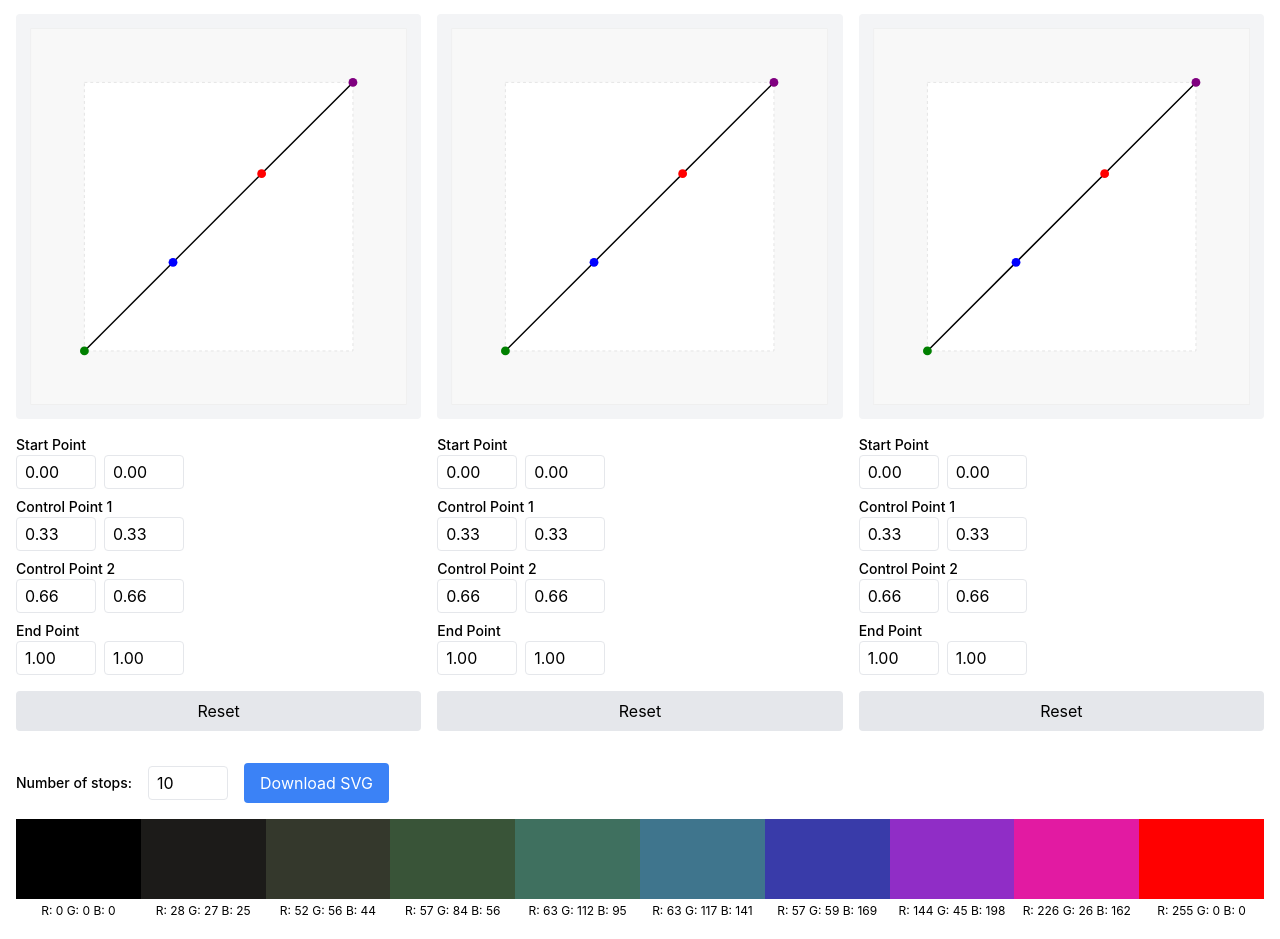
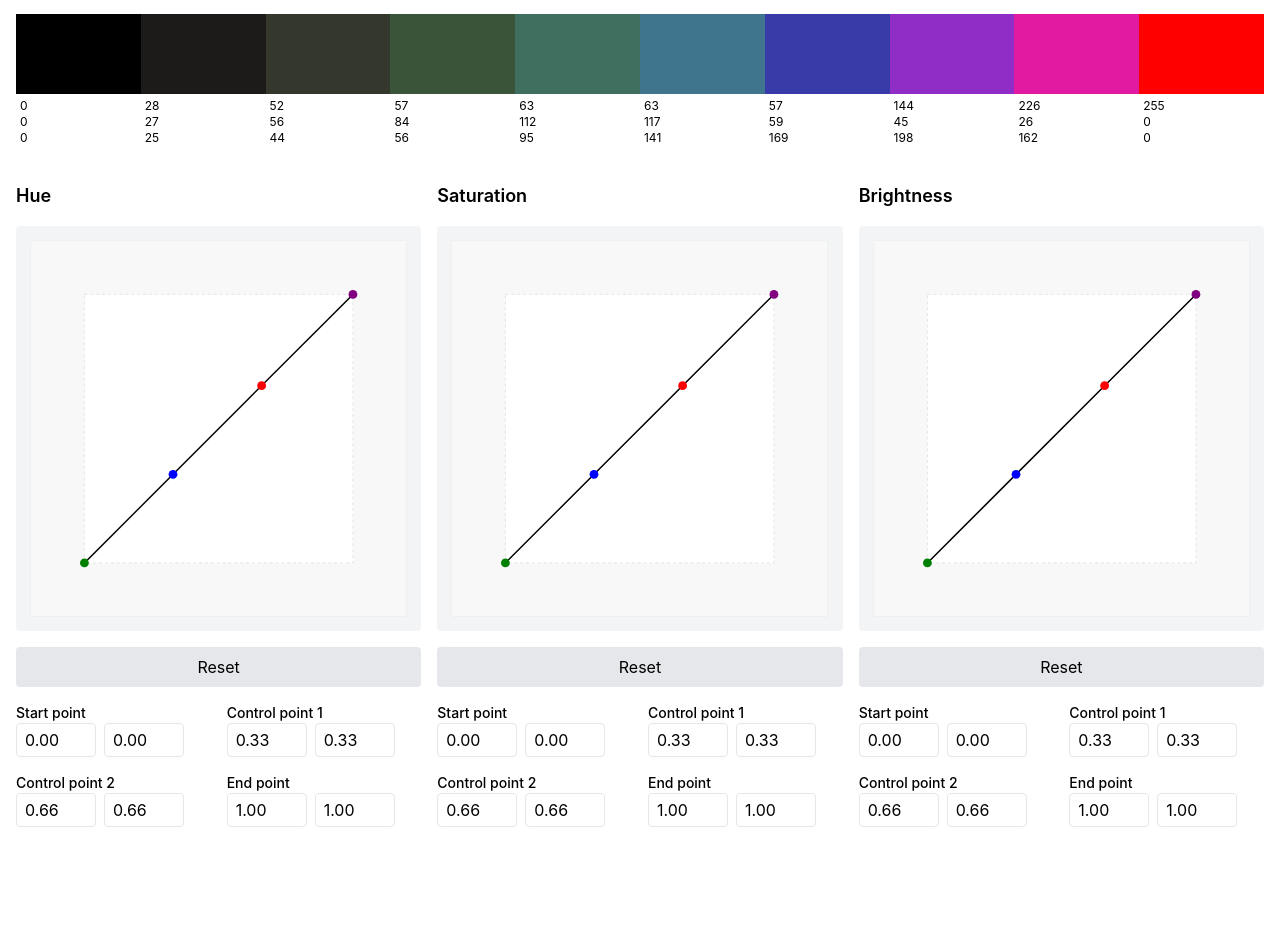
Before and after one commit to jmstach/colourtool, a React (Create React App) app: page / in a window 1280 px wide. Shown: the part 110-1049 px from the top of the page. After the commit the page ends 953 px from the top, so only its background shows below. Built offline with nearby package versions, Linux system fonts and the light colour scheme.

Commit message:
Enhance colour tool with advanced interpolation and preview features

```diff
--- a/package.json
+++ b/package.json
@@ -3,6 +3,7 @@
   "version": "0.1.0",
   "private": true,
   "dependencies": {
+    "@radix-ui/react-tooltip": "^1.1.7",
     "cra-template": "1.2.0",
     "react": "^19.0.0",
     "react-dom": "^19.0.0",
--- a/src/App.js
+++ b/src/App.js
@@ -76,7 +76,7 @@ const App = () => {
   });
 
   const [startColor, setStartColor] = useState('#000000');
-  const [endColor, setEndColor] = useState('#ffffff');
+  const [endColor, setEndColor] = useState('#ff0000');
   const [numStops, setNumStops] = useState(10);
 
   const hsbToRgb = (h, s, v) => {
@@ -169,7 +169,7 @@ const App = () => {
               type="color"
               value={startColor}
               onChange={(e) => handleColorChange(true, e.target.value)}
-              className="w-20 h-8"
+              className="w-20 h-8 border border-black"
             />
           </div>
           <div className="flex items-center gap-2">
@@ -178,10 +178,20 @@ const App = () => {
               type="color"
               value={endColor}
               onChange={(e) => handleColorChange(false, e.target.value)}
-              className="w-20 h-8"
+              className="w-20 h-8 border border-black"
             />
           </div>
         </div>
+
+        <ColourPreview
+  curves={curves}
+  numStops={numStops}
+  onNumStopsChange={setNumStops}
+  startColor={startColor}
+  endColor={endColor}
+/>
+
+
         <div className="grid grid-cols-1 md:grid-cols-3 gap-4">
           <CurveEditor
             type="hue"
@@ -199,11 +209,7 @@ const App = () => {
             onChange={(newCurve) => handleCurveChange('brightness', newCurve)}
           />
         </div>
-        <ColourPreview
-          curves={curves}
-          numStops={numStops}
-          onNumStopsChange={setNumStops}
-        />
+
       </div>
     </div>
   );
--- a/src/color-swatch.js
+++ b/src/color-swatch.js
@@ -11,7 +11,7 @@ const ColorSwatch = ({ color }) => {
         className="h-20 w-full"
         style={{ backgroundColor: rgbString }}
       />
-      <div className="text-xs p-1 text-center overflow-hidden">
+      <div className="text-xs p-1 text-left overflow-hidden">
         {`R: ${r} G: ${g} B: ${b}`}
       </div>
     </div>
--- a/src/colour-preview.js
+++ b/src/colour-preview.js
@@ -1,115 +1,146 @@
 // ColourPreview.jsx
-import React, { useMemo } from 'react';
-import ColorSwatch from './color-swatch';
+import React from 'react';
 
-const ColourPreview = ({ curves, numStops, onNumStopsChange }) => {
-  const calculateBezierPoint = (t, p0, p1, p2, p3) => {
+const bezierInterpolation = (start, p1, p2, end, t) => {
   const u = 1 - t;
   const tt = t * t;
   const uu = u * u;
   const uuu = uu * u;
   const ttt = tt * t;
 
-    return uuu * p0 + 3 * uu * t * p1 + 3 * u * tt * p2 + ttt * p3;
+  return (
+    uuu * start +
+    3 * uu * t * p1 +
+    3 * u * tt * p2 +
+    ttt * end
+  );
 };
 
-  const calculateCurvePoint = (t, curve) => {
-    const x = calculateBezierPoint(t, curve.start.x, curve.p1.x, curve.p2.x, curve.end.x);
-    const y = calculateBezierPoint(t, curve.start.y, curve.p1.y, curve.p2.y, curve.end.y);
-    return y; // We use the y value as this represents the actual value in the range [0,1]
-  };
+const interpolateColor = (startRgb, endRgb, curves, t) => {
+  const h = bezierInterpolation(
+    curves.hue.start.y,
+    curves.hue.p1.y,
+    curves.hue.p2.y,
+    curves.hue.end.y,
+    t
+  );
 
-  const hsbToRgb = (h, s, b) => {
-    h = ((h % 1) + 1) % 1; // Normalize hue to [0, 1]
+  const s = bezierInterpolation(
+    curves.saturation.start.y,
+    curves.saturation.p1.y,
+    curves.saturation.p2.y,
+    curves.saturation.end.y,
+    t
+  );
+
+  const v = bezierInterpolation(
+    curves.brightness.start.y,
+    curves.brightness.p1.y,
+    curves.brightness.p2.y,
+    curves.brightness.end.y,
+    t
+  );
 
   const i = Math.floor(h * 6);
   const f = h * 6 - i;
-    const p = b * (1 - s);
-    const q = b * (1 - f * s);
-    const t = b * (1 - (1 - f) * s);
+  const p = v * (1 - s);
+  const q = v * (1 - f * s);
+  const t_ = v * (1 - (1 - f) * s);
 
-    let r, g, b_;
-
+  let r, g, b;
   switch (i % 6) {
-      case 0: r = b; g = t; b_ = p; break;
-      case 1: r = q; g = b; b_ = p; break;
-      case 2: r = p; g = b; b_ = t; break;
-      case 3: r = p; g = q; b_ = b; break;
-      case 4: r = t; g = p; b_ = b; break;
-      case 5: r = b; g = p; b_ = q; break;
-      default: r = 0; g = 0; b_ = 0;
+    case 0: r = v; g = t_; b = p; break;
+    case 1: r = q; g = v; b = p; break;
+    case 2: r = p; g = v; b = t_; break;
+    case 3: r = p; g = q; b = v; break;
+    case 4: r = t_; g = p; b = v; break;
+    case 5: r = v; g = p; b = q; break;
+    default: r = 0; g = 0; b = 0;
   }
 
   return {
     r: Math.round(r * 255),
     g: Math.round(g * 255),
-      b: Math.round(b_ * 255)
+    b: Math.round(b * 255)
   };
 };
 
-  const colors = useMemo(() => {
-    return Array.from({ length: numStops }, (_, i) => {
-      const t = i / (numStops - 1);
-
-      // Use calculateCurvePoint to get the y-values which represent the actual HSB values
-      const h = calculateCurvePoint(t, curves.hue);
-      const s = calculateCurvePoint(t, curves.saturation);
-      const b = calculateCurvePoint(t, curves.brightness);
-
-      return hsbToRgb(h, s, b);
-    });
-  }, [curves, numStops]);
-
-  const downloadSvg = () => {
-    const width = numStops * 50;
-    const height = 50;
-    const svg = `
-      <svg xmlns="http://www.w3.org/2000/svg" width="${width}" height="${height}">
-        ${colors.map((color, i) => `
-          <rect
-            x="${i * (width / numStops)}"
-            y="0"
-            width="${width / numStops}"
-            height="${height}"
-            fill="rgb(${color.r}, ${color.g}, ${color.b})"
-          />
-        `).join('')}
-      </svg>
-    `;
-
-    const blob = new Blob([svg], { type: 'image/svg+xml' });
-    const url = URL.createObjectURL(blob);
-    const a = document.createElement('a');
-    a.href = url;
-    a.download = 'color-gradient.svg';
-    document.body.appendChild(a);
-    a.click();
-    document.body.removeChild(a);
-    URL.revokeObjectURL(url);
+const hexToRgb = (hex) => {
+  const result = /^#?([a-f\d]{2})([a-f\d]{2})([a-f\d]{2})$/i.exec(hex);
+  return result ? {
+    r: parseInt(result[1], 16),
+    g: parseInt(result[2], 16),
+    b: parseInt(result[3], 16)
+  } : null;
 };
 
+const ColourPreview = ({ curves, numStops, onNumStopsChange, startColor, endColor }) => {
+  const startRgb = hexToRgb(startColor);
+  const endRgb = hexToRgb(endColor);
+
+  const interpolatedColors = Array.from({ length: numStops }, (_, index) => {
+    const t = index / (numStops - 1);
+    return interpolateColor(startRgb, endRgb, curves, t);
+  });
+
   return (
-    <div className="flex flex-col gap-4">
-      <div className="flex items-center gap-4">
-        <label className="text-sm font-medium">Number of stops:</label>
+    <div className="w-full">
+      <div className="flex items-center gap-4 mb-4">
+        <label className="text-sm font-medium">Number of color stops:</label>
         <input
-          type="number"
-          min="5"
+          type="range"
+          min="2"
           max="30"
           value={numStops}
-          onChange={(e) => onNumStopsChange(Math.max(5, Math.min(30, parseInt(e.target.value))))}
-          className="w-20 px-2 py-1 border rounded"
+          onChange={(e) => onNumStopsChange(Number(e.target.value))}
+          className="mx-2"
         />
+        <span className="text-sm">{numStops}</span>
         <button
-          onClick={downloadSvg}
-          className="px-4 py-2 bg-blue-500 text-white rounded hover:bg-blue-600"
+          onClick={() => {
+            const svgWidth = numStops * 50;
+            const svgHeight = 200;
+
+            const svgContent = `
+<svg xmlns="http://www.w3.org/2000/svg" width="${svgWidth}" height="${svgHeight}">
+  ${interpolatedColors.map((color, index) => `
+    <rect
+      x="${index * 50}"
+      y="0"
+      width="50"
+      height="${svgHeight}"
+      fill="rgb(${color.r}, ${color.g}, ${color.b})"
+    />`).join('')}
+</svg>`;
+
+            const blob = new Blob([svgContent], { type: 'image/svg+xml' });
+            const url = URL.createObjectURL(blob);
+            const link = document.createElement('a');
+            link.href = url;
+            link.download = 'color_gradient.svg';
+            document.body.appendChild(link);
+            link.click();
+            document.body.removeChild(link);
+            URL.revokeObjectURL(url);
+          }}
+          className="px-2 py-1 bg-blue-500 text-white rounded text-sm hover:bg-blue-600"
         >
           Download SVG
         </button>
       </div>
-      <div className="flex">
-        {colors.map((color, i) => (
-          <ColorSwatch key={i} color={color} />
+      <div className="flex w-full overflow-x-auto">
+        {interpolatedColors.map((color, index) => (
+          <div key={index} className="flex-1 min-w-0">
+            <div
+              className="h-20 w-full"
+              style={{ backgroundColor: `rgb(${color.r}, ${color.g}, ${color.b})` }}
+            />
+            <div className="text-xs p-1 text-left overflow-hidden">
+              <div>{color.r}</div>
+              <div>{color.g}</div>
+              <div>{color.b}</div>
+            </div>
+          </div>
         ))}
       </div>
     </div>
--- a/src/curve-editor.js
+++ b/src/curve-editor.js
@@ -1,20 +1,35 @@
-// CurveEditor.jsx
 import React, { useRef, useState, useEffect } from 'react';
 
-const CurveEditor = ({ type, curve, onChange }) => {
+const defaultCurve = {
+  start: { x: 0, y: 0 },
+  end: { x: 1, y: 1 },
+  p1: { x: 0.33, y: 0.33 },
+  p2: { x: 0.66, y: 0.66 }
+};
+
+const CurveEditor = ({ type = 'curve', curve = defaultCurve, onChange = () => {} }) => {
   const svgRef = useRef(null);
   const [dragging, setDragging] = useState(null);
   const [dimensions, setDimensions] = useState({ width: 0, height: 0 });
+  const [dragStart, setDragStart] = useState({ x: 0, y: 0 });
+  const [initialCurve, setInitialCurve] = useState(null);
 
   useEffect(() => {
     if (svgRef.current) {
       const { width, height } = svgRef.current.getBoundingClientRect();
       setDimensions({ width, height });
+
+      const observer = new ResizeObserver((entries) => {
+        const { width, height } = entries[0].contentRect;
+        setDimensions({ width, height });
+      });
+
+      observer.observe(svgRef.current);
+      return () => observer.disconnect();
     }
   }, []);
 
-  // Extended range for control points
-  const extendedRange = 0.2; // Additional range beyond [-1, 1]
+  const extendedRange = 0.2;
   const minRange = -1.2;
   const maxRange = 1.2;
   const margin = 20;
@@ -35,12 +50,10 @@ const CurveEditor = ({ type, curve, onChange }) => {
       y: 1 - (y - viewBoxMargin) / graphHeight
     };
 
-    // Only clamp start and end points to [0,1]
     if (dragging === 'start' || dragging === 'end') {
       point.x = Math.max(0, Math.min(1, point.x));
       point.y = Math.max(0, Math.min(1, point.y));
     } else {
-      // Allow control points to go far beyond bounds
       point.x = Math.max(minRange, Math.min(maxRange, point.x));
       point.y = Math.max(minRange, Math.min(maxRange, point.y));
     }
@@ -48,38 +61,99 @@ const CurveEditor = ({ type, curve, onChange }) => {
     return point;
   };
 
-  const handleMouseDown = (point) => {
+  const handleMouseDown = (point, e) => {
+    e.preventDefault();
+    if (!svgRef.current) return;
+
+    const rect = svgRef.current.getBoundingClientRect();
+    const viewBox = svgRef.current.viewBox.baseVal;
+    const x = (e.clientX - rect.left) * (viewBox.width / rect.width);
+    const y = (e.clientY - rect.top) * (viewBox.height / rect.height);
+
+    setDragStart({ x, y });
+    setInitialCurve({ ...curve });
     setDragging(point);
   };
 
-  const handleMouseMove = (e) => {
-    if (!dragging || !svgRef.current) return;
+  const handlePathMouseDown = (e) => {
+    e.preventDefault();
+    if (!svgRef.current) return;
 
     const rect = svgRef.current.getBoundingClientRect();
     const viewBox = svgRef.current.viewBox.baseVal;
-
-    // Convert mouse coordinates to SVG viewBox coordinates
     const x = (e.clientX - rect.left) * (viewBox.width / rect.width);
     const y = (e.clientY - rect.top) * (viewBox.height / rect.height);
 
-    const newPoint = fromSvgCoords(x, y);
+    setDragStart({ x, y });
+    setInitialCurve({ ...curve });
+    setDragging('path');
+  };
 
-    onChange({
-      ...curve,
-      [dragging]: newPoint
-    });
+  const handleMouseMove = (e) => {
+    if (!dragging || !svgRef.current || !initialCurve) return;
+
+    const rect = svgRef.current.getBoundingClientRect();
+    const viewBox = svgRef.current.viewBox.baseVal;
+    const currentX = (e.clientX - rect.left) * (viewBox.width / rect.width);
+    const currentY = (e.clientY - rect.top) * (viewBox.height / rect.height);
+
+    if (dragging === 'path') {
+      const deltaX = (currentX - dragStart.x) / graphWidth;
+      const deltaY = -(currentY - dragStart.y) / graphHeight;
+
+      onChange({
+        start: {
+          x: Math.max(0, Math.min(1, initialCurve.start.x + deltaX)),
+          y: Math.max(0, Math.min(1, initialCurve.start.y + deltaY))
+        },
+        p1: {
+          x: Math.max(minRange, Math.min(maxRange, initialCurve.p1.x + deltaX)),
+          y: Math.max(minRange, Math.min(maxRange, initialCurve.p1.y + deltaY))
+        },
+        p2: {
+          x: Math.max(minRange, Math.min(maxRange, initialCurve.p2.x + deltaX)),
+          y: Math.max(minRange, Math.min(maxRange, initialCurve.p2.y + deltaY))
+        },
+        end: {
+          x: Math.max(0, Math.min(1, initialCurve.end.x + deltaX)),
+          y: Math.max(0, Math.min(1, initialCurve.end.y + deltaY))
+        }
+      });
+    } else {
+      const newPoint = fromSvgCoords(currentX, currentY);
+
+      // If shift key is pressed, constrain movement
+      if (e.shiftKey) {
+        const originalPoint = curve[dragging];
+        const isDraggingControlPoint = dragging === 'p1' || dragging === 'p2';
+
+        if (Math.abs(newPoint.x - originalPoint.x) > Math.abs(newPoint.y - originalPoint.y)) {
+          // Horizontal movement
+          newPoint.y = isDraggingControlPoint
+            ? Math.max(minRange, Math.min(maxRange, originalPoint.y))
+            : Math.max(0, Math.min(1, originalPoint.y));
+        } else {
+          // Vertical movement
+          newPoint.x = isDraggingControlPoint
+            ? Math.max(minRange, Math.min(maxRange, originalPoint.x))
+            : Math.max(0, Math.min(1, originalPoint.x));
+        }
+      }
+
+      onChange({
+        ...curve,
+        [dragging]: newPoint
+      });
+    }
   };
 
   const handleMouseUp = () => {
     setDragging(null);
+    setInitialCurve(null);
   };
 
   const resetCurve = () => {
-    // Keep start and end points, create straight line between them
     const { start, end } = curve;
-
-    // Calculate control points for a straight line
-    // Place them at one-third and two-thirds along the line
     const p1 = {
       x: start.x + (end.x - start.x) * 0.33,
       y: start.y + (end.y - start.y) * 0.33
@@ -98,23 +172,22 @@ const CurveEditor = ({ type, curve, onChange }) => {
     });
   };
 
-  const start = toSvgCoords(curve.start);
-  const end = toSvgCoords(curve.end);
-  const p1 = toSvgCoords(curve.p1);
-  const p2 = toSvgCoords(curve.p2);
+  const currentCurve = {
+    ...defaultCurve,
+    ...curve
+  };
+
+  const start = toSvgCoords(currentCurve.start);
+  const end = toSvgCoords(currentCurve.end);
+  const p1 = toSvgCoords(currentCurve.p1);
+  const p2 = toSvgCoords(currentCurve.p2);
 
   const path = `M ${start.x},${start.y} C ${p1.x},${p1.y} ${p2.x},${p2.y} ${end.x},${end.y}`;
-
-  // Calculate extended graph boundaries for visual reference
-  const graphLeft = viewBoxMargin;
-  const graphRight = viewBoxMargin + graphWidth;
-  const graphTop = viewBoxMargin;
-  const graphBottom = viewBoxMargin + graphHeight;
 
   return (
     <div className="flex flex-col gap-4">
       <h2 className="text-lg font-semibold capitalize">{type}</h2>
-      <div className="relative">
+      <div className="relative touch-none">
         <svg
           ref={svgRef}
           className="w-full aspect-square bg-gray-100 rounded"
@@ -123,7 +196,6 @@ const CurveEditor = ({ type, curve, onChange }) => {
           onMouseUp={handleMouseUp}
           onMouseLeave={handleMouseUp}
         >
-          {/* Extended area guides */}
           <rect
             x={margin}
             y={margin}
@@ -133,14 +205,32 @@ const CurveEditor = ({ type, curve, onChange }) => {
             stroke="#eee"
           />
 
-          {/* Main graph area */}
           <rect
-            x={graphLeft}
-            y={graphTop}
+            x={viewBoxMargin}
+            y={viewBoxMargin}
             width={graphWidth}
             height={graphHeight}
             fill="#fff"
             stroke="#ddd"
+            strokeWidth="1"
+            strokeDasharray="4 4"
+          />
+
+          <line
+            x1={start.x}
+            y1={start.y}
+            x2={p1.x}
+            y2={p1.y}
+            stroke="#999"
+            strokeWidth="1"
+            strokeDasharray="4 4"
+          />
+          <line
+            x1={p2.x}
+            y1={p2.y}
+            x2={end.x}
+            y2={end.y}
+            stroke="#999"
             strokeWidth="1"
             strokeDasharray="4 4"
           />
@@ -150,16 +240,18 @@ const CurveEditor = ({ type, curve, onChange }) => {
             fill="none"
             stroke="black"
             strokeWidth="2"
+            cursor="move"
+            onMouseDown={handlePathMouseDown}
+            style={{ pointerEvents: 'stroke' }}
           />
 
-          {/* Control points */}
           <circle
             cx={start.x}
             cy={start.y}
             r="6"
             fill="green"
             cursor="pointer"
-            onMouseDown={() => handleMouseDown('start')}
+            onMouseDown={(e) => handleMouseDown('start', e)}
           />
           <circle
             cx={p1.x}
@@ -167,7 +259,7 @@ const CurveEditor = ({ type, curve, onChange }) => {
             r="6"
             fill="blue"
             cursor="pointer"
-            onMouseDown={() => handleMouseDown('p1')}
+            onMouseDown={(e) => handleMouseDown('p1', e)}
           />
           <circle
             cx={p2.x}
@@ -175,7 +267,7 @@ const CurveEditor = ({ type, curve, onChange }) => {
             r="6"
             fill="red"
             cursor="pointer"
-            onMouseDown={() => handleMouseDown('p2')}
+            onMouseDown={(e) => handleMouseDown('p2', e)}
           />
           <circle
             cx={end.x}
@@ -183,21 +275,29 @@ const CurveEditor = ({ type, curve, onChange }) => {
             r="6"
             fill="purple"
             cursor="pointer"
-            onMouseDown={() => handleMouseDown('end')}
+            onMouseDown={(e) => handleMouseDown('end', e)}
           />
         </svg>
       </div>
-      <div className="flex flex-col gap-2">
+
+      <button
+        onClick={resetCurve}
+        className="px-4 py-2 bg-gray-200 rounded hover:bg-gray-300"
+      >
+        Reset
+      </button>
+
+      <div className="grid grid-cols-2 gap-4">
         <div>
-          <label className="block text-sm font-medium">Start Point</label>
+          <label className="block text-sm font-medium">Start point</label>
           <div className="flex gap-2">
             <input
               type="number"
               min="0"
               max="1"
               step="0.01"
-              value={curve.start.x.toFixed(2)}
-              onChange={(e) => onChange({ ...curve, start: { ...curve.start, x: parseFloat(e.target.value) } })}
+              value={currentCurve.start.x.toFixed(2)}
+              onChange={(e) => onChange({ ...currentCurve, start: { ...currentCurve.start, x: parseFloat(e.target.value) } })}
               className="w-20 px-2 py-1 border rounded"
             />
             <input
@@ -205,68 +305,68 @@ const CurveEditor = ({ type, curve, onChange }) => {
               min="0"
               max="1"
               step="0.01"
-              value={curve.start.y.toFixed(2)}
-              onChange={(e) => onChange({ ...curve, start: { ...curve.start, y: parseFloat(e.target.value) } })}
+              value={currentCurve.start.y.toFixed(2)}
+              onChange={(e) => onChange({ ...currentCurve, start: { ...currentCurve.start, y: parseFloat(e.target.value) } })}
               className="w-20 px-2 py-1 border rounded"
             />
           </div>
         </div>
         <div>
-          <label className="block text-sm font-medium">Control Point 1</label>
+          <label className="block text-sm font-medium">Control point 1</label>
           <div className="flex gap-2">
             <input
               type="number"
               min={minRange}
               max={maxRange}
               step="0.01"
-              value={curve.p1.x.toFixed(2)}
-              onChange={(e) => onChange({ ...curve, p1: { ...curve.p1, x: parseFloat(e.target.value) } })}
+              value={currentCurve.p1.x.toFixed(2)}
+              onChange={(e) => onChange({ ...currentCurve, p1: { ...currentCurve.p1, x: parseFloat(e.target.value) } })}
               className="w-20 px-2 py-1 border rounded"
             />
             <input
               type="number"
-              min={-extendedRange}
-              max={1 + extendedRange}
+              min={minRange}
+              max={maxRange}
               step="0.01"
-              value={curve.p1.y.toFixed(2)}
-              onChange={(e) => onChange({ ...curve, p1: { ...curve.p1, y: parseFloat(e.target.value) } })}
+              value={currentCurve.p1.y.toFixed(2)}
+              onChange={(e) => onChange({ ...currentCurve, p1: { ...currentCurve.p1, y: parseFloat(e.target.value) } })}
               className="w-20 px-2 py-1 border rounded"
             />
           </div>
         </div>
         <div>
-          <label className="block text-sm font-medium">Control Point 2</label>
+          <label className="block text-sm font-medium">Control point 2</label>
           <div className="flex gap-2">
             <input
               type="number"
-              min={-extendedRange}
-              max={1 + extendedRange}
+              min={minRange}
+              max={maxRange}
               step="0.01"
-              value={curve.p2.x.toFixed(2)}
-              onChange={(e) => onChange({ ...curve, p2: { ...curve.p2, x: parseFloat(e.target.value) } })}
+              value={currentCurve.p2.x.toFixed(2)}
+              onChange={(e) => onChange({ ...currentCurve, p2: { ...currentCurve.p2, x: parseFloat(e.target.value) } })}
               className="w-20 px-2 py-1 border rounded"
             />
             <input
               type="number"
-              min={-extendedRange}
-              max={1 + extendedRange}
+              min={minRange}
+              max={maxRange}
               step="0.01"
-              value={curve.p2.y.toFixed(2)}
-              onChange={(e) => onChange({ ...curve, p2: { ...curve.p2, y: parseFloat(e.target.value) } })}
+              value={currentCurve.p2.y.toFixed(2)}
+              onChange={(e) => onChange({ ...currentCurve, p2: { ...currentCurve.p2, y: parseFloat(e.target.value) } })}
               className="w-20 px-2 py-1 border rounded"
             />
           </div>
         </div>
         <div>
-          <label className="block text-sm font-medium">End Point</label>
+          <label className="block text-sm font-medium">End point</label>
           <div className="flex gap-2">
             <input
               type="number"
               min="0"
               max="1"
               step="0.01"
-              value={curve.end.x.toFixed(2)}
-              onChange={(e) => onChange({ ...curve, end: { ...curve.end, x: parseFloat(e.target.value) } })}
+              value={currentCurve.end.x.toFixed(2)}
+              onChange={(e) => onChange({ ...currentCurve, end: { ...currentCurve.end, x: parseFloat(e.target.value) } })}
               className="w-20 px-2 py-1 border rounded"
             />
             <input
@@ -274,18 +374,12 @@ const CurveEditor = ({ type, curve, onChange }) => {
               min="0"
               max="1"
               step="0.01"
-              value={curve.end.y.toFixed(2)}
-              onChange={(e) => onChange({ ...curve, end: { ...curve.end, y: parseFloat(e.target.value) } })}
+              value={currentCurve.end.y.toFixed(2)}
+              onChange={(e) => onChange({ ...currentCurve, end: { ...currentCurve.end, y: parseFloat(e.target.value) } })}
               className="w-20 px-2 py-1 border rounded"
             />
           </div>
         </div>
-        <button
-          onClick={resetCurve}
-          className="mt-2 px-4 py-2 bg-gray-200 rounded hover:bg-gray-300"
-        >
-          Reset
-        </button>
       </div>
     </div>
   );
```
Also changed, not shown: 1 other file (tests, documents, lock files or other folders). Lines whose indentation alone changed are shown as unchanged.
